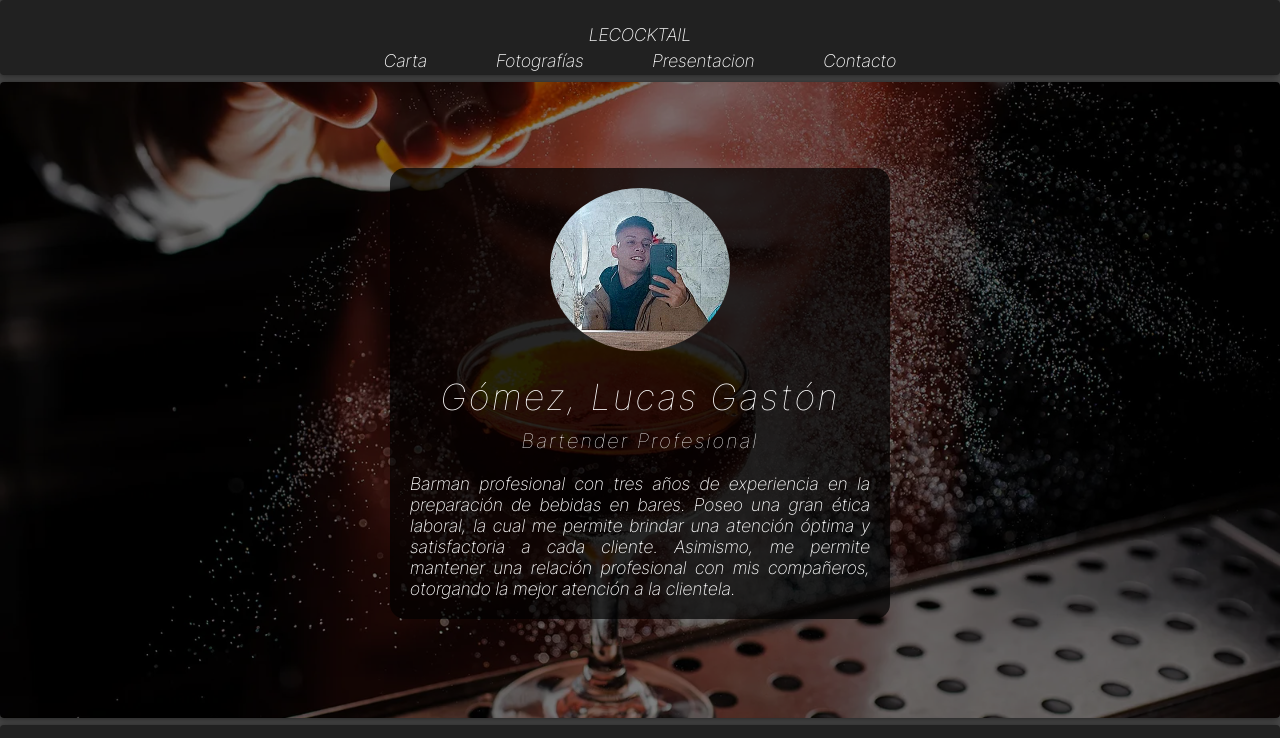
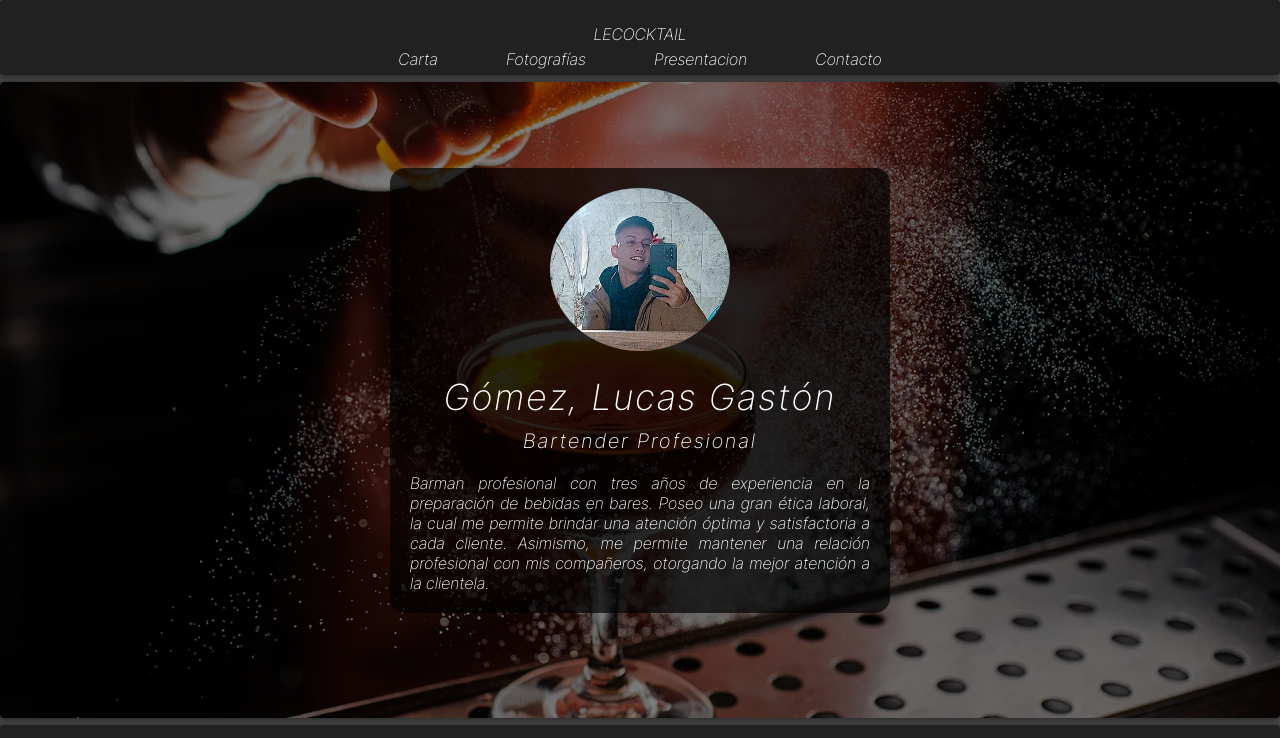
Before and after one commit to lucaajr/lecocktail, a website: page pages/presentacion.html in a window 1280 px wide. Shown: the top 738 px of the page. Drawn offline with Linux system fonts and the light colour scheme; a web font is replaced by a local one.

Commit message:
Revisando partials, y html.

```diff
--- a/pages/presentacion.html
+++ b/pages/presentacion.html
@@ -4,10 +4,17 @@
     <meta charset="UTF-8">
     <meta http-equiv="X-UA-Compatible" content="IE=edge">
     <meta name="viewport" content="width=device-width, initial-scale=1.0">
-    <title>lecocktail</title>
+    <meta name="keywords" content="cocktail, tragos con jagermeister">
+    <meta name="description" content="cocteleria, carta de tragos, bartender">
+    <meta name="author" content="Gomez Lucas Gaston">
+    <meta name="copyright" content="lecocktail">
+
+
+    <title>presentacion | lecocktail</title>
     <link rel="stylesheet" href="../css/style.css">
-    <link href="https://fonts.googleapis.com/css2?family=Inter+Tight:ital,wght@1,100;1,200&display=swap" rel="stylesheet">
+    <link href="https://fonts.googleapis.com/css2?family=Inter+Tight:ital,wght@1,200&family=Qwitcher+Grypen&display=swap" rel="stylesheet">
 </head>
+
 <body class="grid-container">
     <header class="header">
         <a href="../index.html" class="logo">LECOCKTAIL</a>
--- a/scss/base/_reset.scss
+++ b/scss/base/_reset.scss
@@ -38,7 +38,7 @@ body {
 .grid-container {
     display: grid;
     gap: 7px;
-    grid-template-rows: 75px auto 75px;
+    grid-template-rows: 160px auto 75px;
     grid-template-areas:
     "header"
     "main"
--- a/scss/layout/_header.scss
+++ b/scss/layout/_header.scss
@@ -8,15 +8,11 @@
     }
 }
 
-
-
 .navbar ul {
     align-items: center;
     margin: 0;
     padding: 0;
     list-style: none;
-    li {
-        display: inline-block;
         a {
             display: block;
             padding: 0.3rem 2rem;
@@ -27,4 +23,3 @@
             }
         }
     }
-}
--- a/scss/layout/_media.scss
+++ b/scss/layout/_media.scss
@@ -1,4 +1,4 @@
-@media (min-width: 576px) {
+ @media (min-width: 576px) {
     .grid-container {
         grid-template-columns: 100%;
         grid-template-rows: 75px auto 75px;
@@ -9,7 +9,25 @@
     }
 
         body {
-            font-size: 1.0rem;
+            font-size: 0.95rem;
+        }
+        .navbar ul {
+            align-items: center;
+            margin: 0;
+            padding: 0;
+            list-style: none;
+            li {
+                display: inline-block;
+                a {
+                    display: block;
+                    padding: 0.3rem 2rem;
+                    transition: all 0.3s linear;
+                    border-radius: 2px;
+                    &:hover {
+                        background: #4a4a4a;
+                    }
+                }
+            }
         }
 }
 
@@ -24,7 +42,7 @@
     }
 
     body {
-        font-size: 1.1rem;
+        font-size: 1.0rem;
     }
 
 }
--- a/scss/utilities/_mixins.scss
+++ b/scss/utilities/_mixins.scss
@@ -8,7 +8,7 @@
     display: grid;
     grid-template-columns: $column;
     grid-auto-rows: $row;
-    grid-auto-flow: dense;
+    grid-auto-flow: $flow;
 }
 
 @mixin reset {
```
Also changed, not shown: index.html (+8 -1 lines), package.json (+237 -4 lines), pages/carta.html (+7 -1 lines), pages/contacto.html (+7 -1 lines), pages/fotografias.html (+7 -1 lines), css/style.css, 1 other file.
